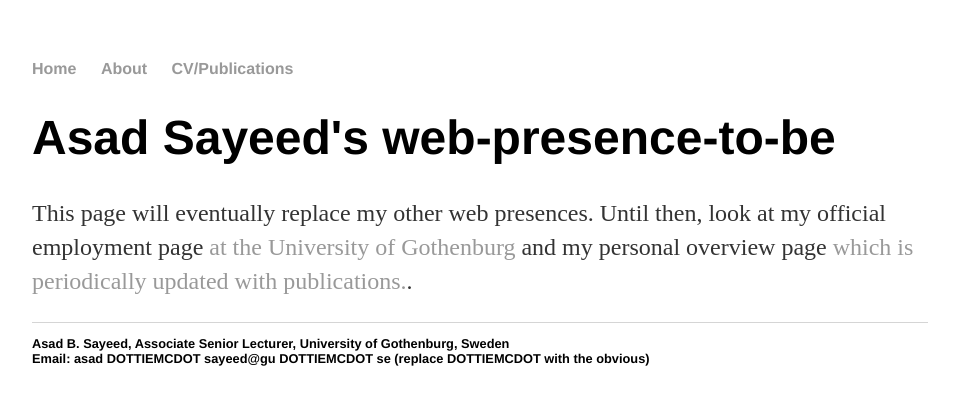
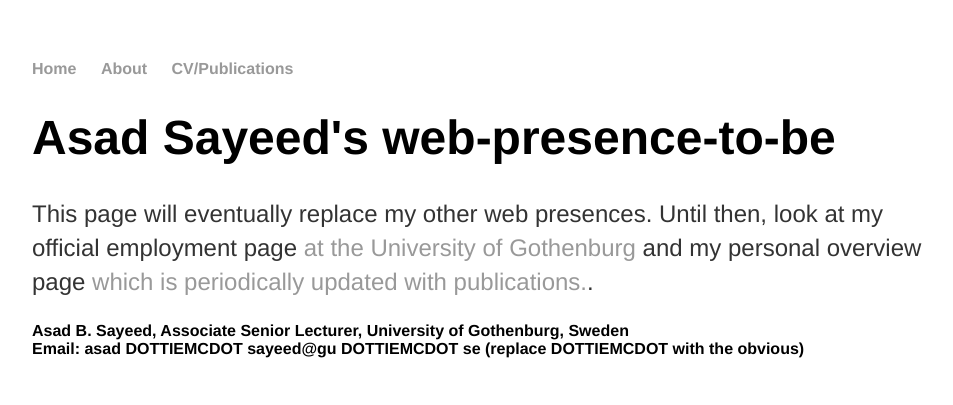
Before and after one commit to asayeed/asayeed.github.io, a Jekyll site: the page built from index.html, in a window 1280 px wide. Shown: the top 405 px of the page, without its empty margins (160-1113 px from the left). Built offline with Jekyll 4.4.1, drawn with Linux system fonts in a browser that asks for light colours.

Commit message:
Update main.css

```diff
--- a/css/main.css
+++ b/css/main.css
@@ -31,6 +31,8 @@
     font-size: 1.5em;
     line-height: 1.4em;
     color: #333;
+    font-family:'Helvetica', 'Arial', 'Sans-Serif';
+}
 }
 footer {
     border-top: 1px solid #d5d5d5;
```
